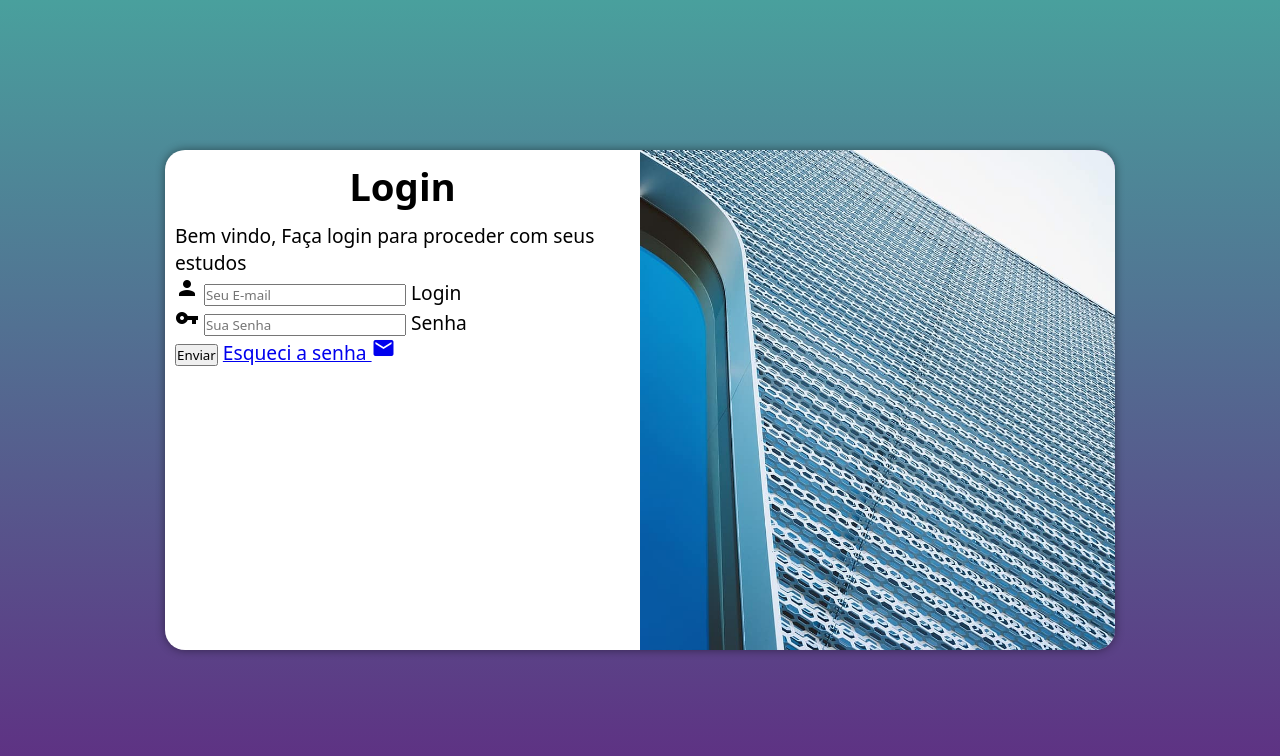
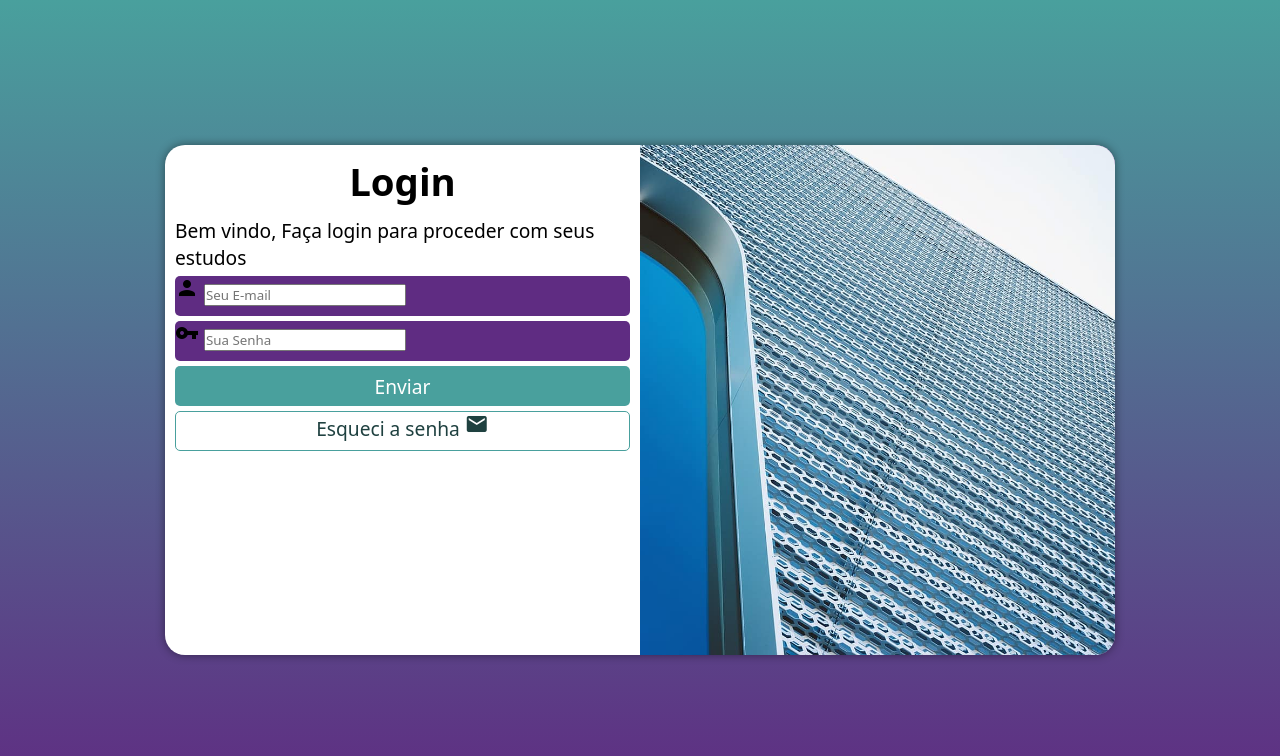
Before and after one commit to VitorHPaivaG/Tela-login, a PHP site: page / in a window 1280 px wide. Shown: the top 756 px of the page. Run offline with PHP 8.4, Linux system fonts and the light colour scheme.

Commit message:
coisa pra porra até me perdi tá mlc

```diff
--- a/estilos/style.css
+++ b/estilos/style.css
@@ -39,7 +39,7 @@ main {
 
     background-color: white;
     width: 250px;
-    height: 500px;
+    height: 510px;
     border-radius: 20px;
     box-shadow: 0px 0px 10px rgba(0, 0, 0, 0.452);
 
@@ -69,3 +69,54 @@ main {
 #formulario {
     font-size: 1em;
 }
+
+form > div.campo {
+    background-color: var(--lilasegroselha);
+    width: 100%;
+    height: 40px;
+    display: block;
+    border-radius: 5px;
+    margin: 5px 0px;
+}
+
+div.campo > label {
+    display: none;
+}
+
+form > input[type=submit] {
+    display: block;
+    font-size: 1em;
+    width: 100%;
+    height: 40px;
+    background-color: var(--verde);
+    color: white;
+    border: none;
+    border-radius: 5px;
+    cursor: pointer;
+}
+
+form > input[type=submit]:hover {
+    background-color: #1f4140;
+}
+
+form > a.botao {
+    display: block;
+    text-align: center;
+    font-size: 1em;
+    width: 100%;
+    height: 40px;
+    margin-top: 5px;
+    color: #1f4140;
+    background-color: white;
+    border: 1px solid #49a09d;
+    border-radius: 5px;
+    text-decoration: none;
+}
+
+form > a.botao > i {
+    font-size: 0.8emem;
+}
+
+form > a.botao:hover {
+    background-color: #49a09d;
+}
--- a/index.html
+++ b/index.html
@@ -38,7 +38,7 @@
                             <label for="isenha">Senha</label>
                         </div>
                         <input type="submit" value="Enviar">
-                        <a href="esqueci.html">Esqueci a senha <i class="material-icons">mail</i></a>
+                        <a href="esqueci.html" class="botao">Esqueci a senha <i class="material-icons">mail</i></a>
                     </form>
                 </div>
         </section>
```
